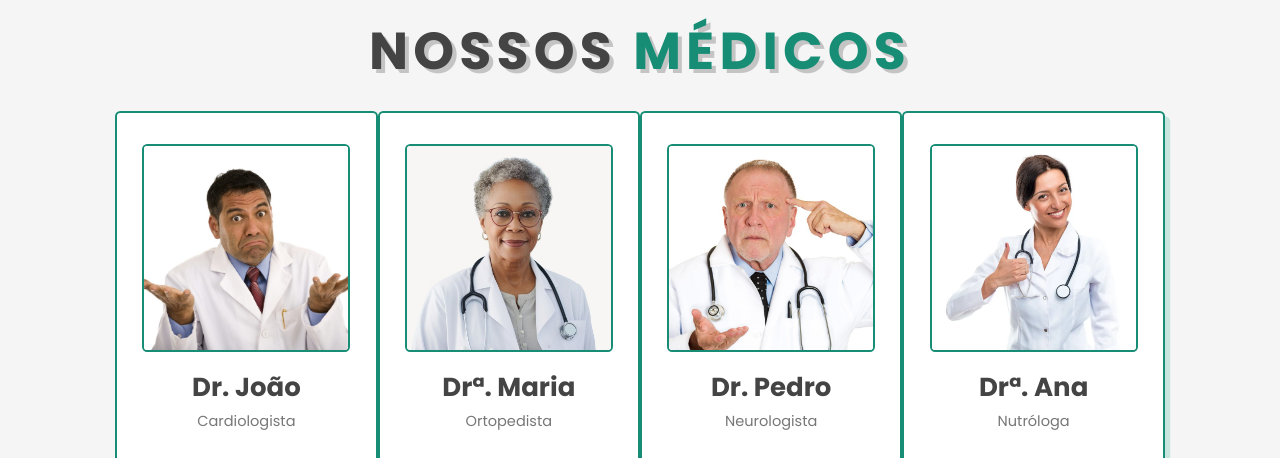
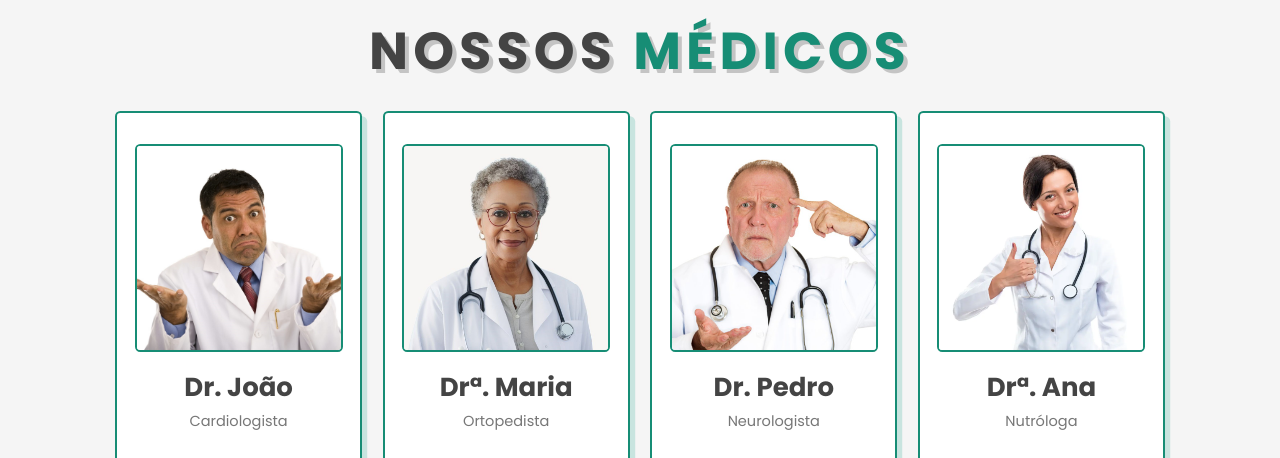
Before and after one commit to Saint-Marcos/sistematizacao-pdw, a website: page index.html in a window 1280 px wide. Shown: the part 3010-3468 px from the top of the page. Drawn offline with Linux system fonts and the light colour scheme.

Commit message:
box conteiner overflow resolvido

```diff
--- a/style.css
+++ b/style.css
@@ -268,7 +268,7 @@ section:nth-child(even) {
 
 .doctors .box-container {
   display: grid;
-  gap: 2rem 0;
+  gap: 2rem;
   grid-template-columns: repeat(auto-fit, minmax(22rem, 1fr));
 }
 
@@ -277,7 +277,7 @@ section:nth-child(even) {
   border: var(--border);
   box-shadow: var(--box-shadow);
   border-radius: 0.5rem;
-  padding: 2rem;
+  padding: 2rem 0;
   text-align: center;
   display: inline-flexbox;
 }
```
